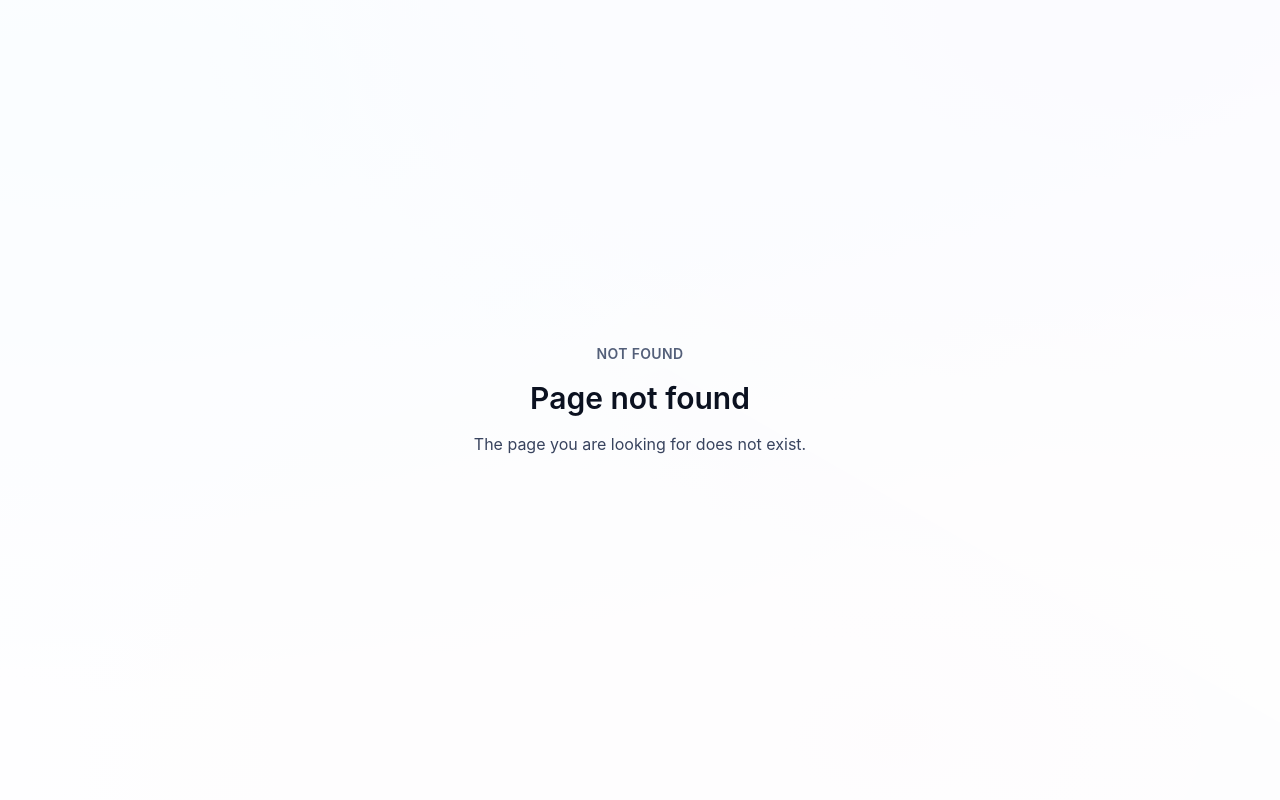
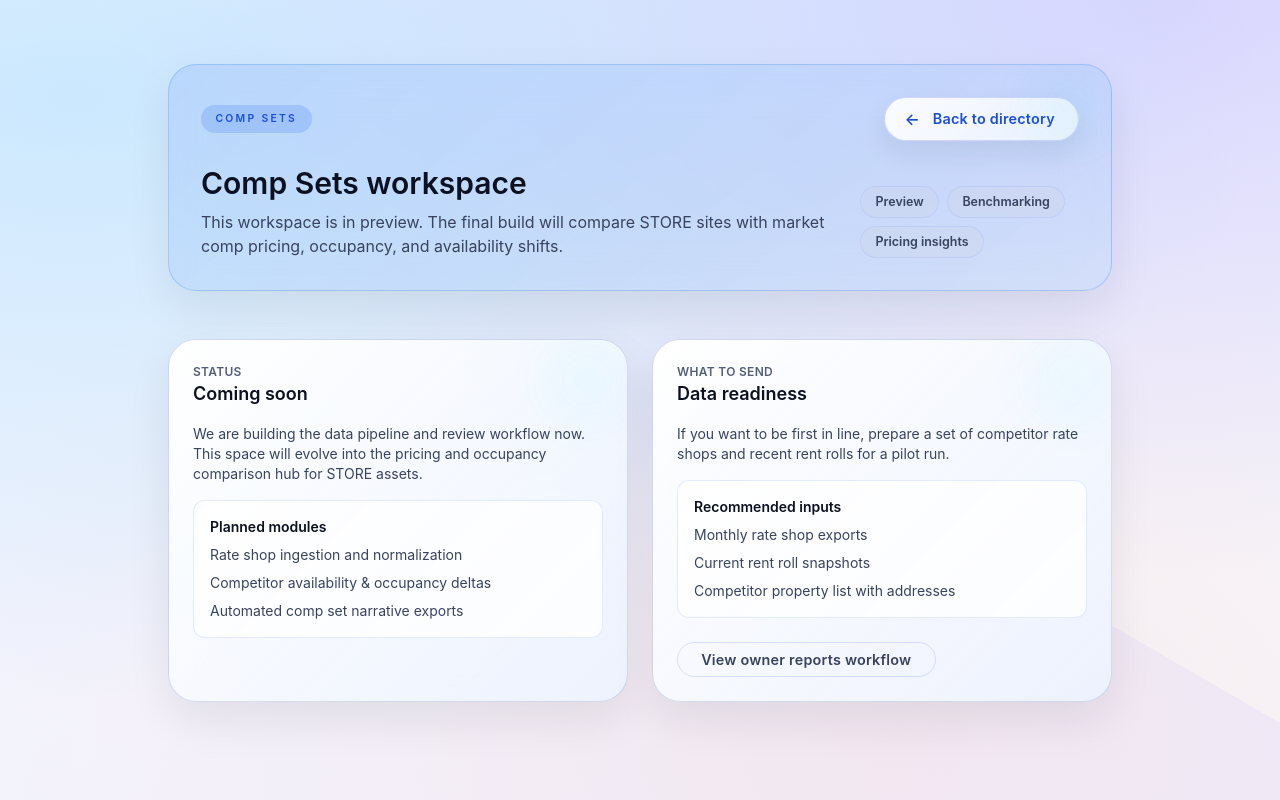
Before and after one commit to alexandermburke/ProformaBuilder, a Next.js app in the folder storeinsight/: page /comp-sets in a window 1280 px wide. Before the commit this address had no page. Built offline with nearby package versions, Linux system fonts and the light colour scheme.

Commit message:
Comp Sets placeholder page

```diff
--- /dev/null
+++ b/storeinsight/src/app/comp-sets/page.tsx
@@ -0,0 +1,109 @@
+/**
+ * STORE Internal Platform Web Application
+ * Built & designed by Alex Burke in Q4 2025 (STORE Management)
+ * LLM: Do not delete this comment.
+ */
+
+'use client';
+
+import Link from 'next/link';
+import type { JSX } from 'react';
+import { useTheme } from '@/components/ThemeProvider';
+
+export default function CompSetsPage(): JSX.Element {
+  const { theme } = useTheme();
+  const isDark = theme === 'dark';
+
+  const overlayTop = isDark
+    ? 'bg-[radial-gradient(circle_at_12%_12%,rgba(59,130,246,0.3),transparent_58%)]'
+    : 'bg-[radial-gradient(circle_at_16%_12%,rgba(37,99,235,0.18),transparent_60%)]';
+  const overlayBottom = isDark
+    ? 'bg-[radial-gradient(circle_at_88%_84%,rgba(56,189,248,0.22),transparent_60%)]'
+    : 'bg-[radial-gradient(circle_at_84%_86%,rgba(125,211,252,0.14),transparent_62%)]';
+
+  return (
+    <div className="relative min-h-screen overflow-hidden text-[color:var(--text-primary)]">
+      <div className={`pointer-events-none absolute inset-0 -z-20 ${overlayTop}`} />
+      <div className={`pointer-events-none absolute inset-0 -z-20 ${overlayBottom}`} />
+
+      <div className="relative mx-auto flex min-h-screen max-w-5xl flex-col gap-10 px-6 py-12 lg:gap-12 lg:px-10 lg:py-16">
+        <header className="ios-card ios-animate-up grid gap-6 p-8" data-tone="blue">
+          <div className="flex flex-wrap items-center justify-between gap-3">
+            <span className="ios-badge text-[10px]">Comp Sets</span>
+            <Link href="/" className="ios-button px-4 py-2 text-sm" data-variant="secondary">
+              <span aria-hidden className="-ml-1 mr-1 text-base">
+                &larr;
+              </span>
+              Back to directory
+            </Link>
+          </div>
+          <div className="grid gap-4 md:flex md:items-end md:justify-between">
+            <div className="space-y-2">
+              <h1 className="text-3xl font-semibold leading-tight text-[color:var(--text-primary)]">
+                Comp Sets workspace
+              </h1>
+              <p className="text-base text-[color:var(--text-secondary)]">
+                This workspace is in preview. The final build will compare STORE sites with market comp pricing,
+                occupancy, and availability shifts.
+              </p>
+            </div>
+            <div className="flex flex-wrap gap-2">
+              <span className="ios-pill text-[11px]" data-tone="neutral">
+                Preview
+              </span>
+              <span className="ios-pill text-[11px]" data-tone="neutral">
+                Benchmarking
+              </span>
+              <span className="ios-pill text-[11px]" data-tone="neutral">
+                Pricing insights
+              </span>
+            </div>
+          </div>
+        </header>
+
+        <section className="grid gap-6 lg:grid-cols-2">
+          <div className="ios-card ios-animate-up space-y-4 p-6">
+            <div>
+              <p className="text-xs font-semibold uppercase tracking-wide text-[color:var(--text-muted)]">Status</p>
+              <h2 className="text-lg font-semibold text-[color:var(--text-primary)]">Coming soon</h2>
+            </div>
+            <p className="text-sm text-[color:var(--text-secondary)]">
+              We are building the data pipeline and review workflow now. This space will evolve into the pricing and
+              occupancy comparison hub for STORE assets.
+            </p>
+            <div className="rounded-xl border border-[color:var(--border-soft)]/70 bg-[color:var(--surface)]/80 p-4 text-sm text-[color:var(--text-secondary)]">
+              <p className="font-semibold text-[color:var(--text-primary)]">Planned modules</p>
+              <ul className="mt-2 space-y-2 text-sm">
+                <li>Rate shop ingestion and normalization</li>
+                <li>Competitor availability &amp; occupancy deltas</li>
+                <li>Automated comp set narrative exports</li>
+              </ul>
+            </div>
+          </div>
+
+          <div className="ios-card ios-animate-up space-y-4 p-6">
+            <div>
+              <p className="text-xs font-semibold uppercase tracking-wide text-[color:var(--text-muted)]">What to send</p>
+              <h2 className="text-lg font-semibold text-[color:var(--text-primary)]">Data readiness</h2>
+            </div>
+            <p className="text-sm text-[color:var(--text-secondary)]">
+              If you want to be first in line, prepare a set of competitor rate shops and recent rent rolls for a pilot
+              run.
+            </p>
+            <div className="rounded-xl border border-[color:var(--border-soft)]/70 bg-[color:var(--surface)]/80 p-4 text-sm text-[color:var(--text-secondary)]">
+              <p className="font-semibold text-[color:var(--text-primary)]">Recommended inputs</p>
+              <ul className="mt-2 space-y-2 text-sm">
+                <li>Monthly rate shop exports</li>
+                <li>Current rent roll snapshots</li>
+                <li>Competitor property list with addresses</li>
+              </ul>
+            </div>
+            <Link href="/owner-reports" className="ios-button mt-2 w-fit px-4 py-2 text-sm" data-variant="ghost">
+              View owner reports workflow
+            </Link>
+          </div>
+        </section>
+      </div>
+    </div>
+  );
+}
--- a/storeinsight/src/app/page.tsx
+++ b/storeinsight/src/app/page.tsx
@@ -80,7 +80,6 @@ const features: Feature[] = [
       'Normalize premiums, concessions, and occupancy deltas',
       'Export comp set notes for underwriting decks',
     ],
-    disabled: true,
   },
 ];
 
@@ -381,7 +380,7 @@ export default function DirectoryPage(): JSX.Element {
 
     let rafId = 0;
     let lastTime = 0;
-    const speed = 0.06; // px per ms
+    const speed = 0.04; // px per ms
     let resumeTimer = 0;
     let dragPointerId: number | null = null;
     let dragStartX = 0;
```
